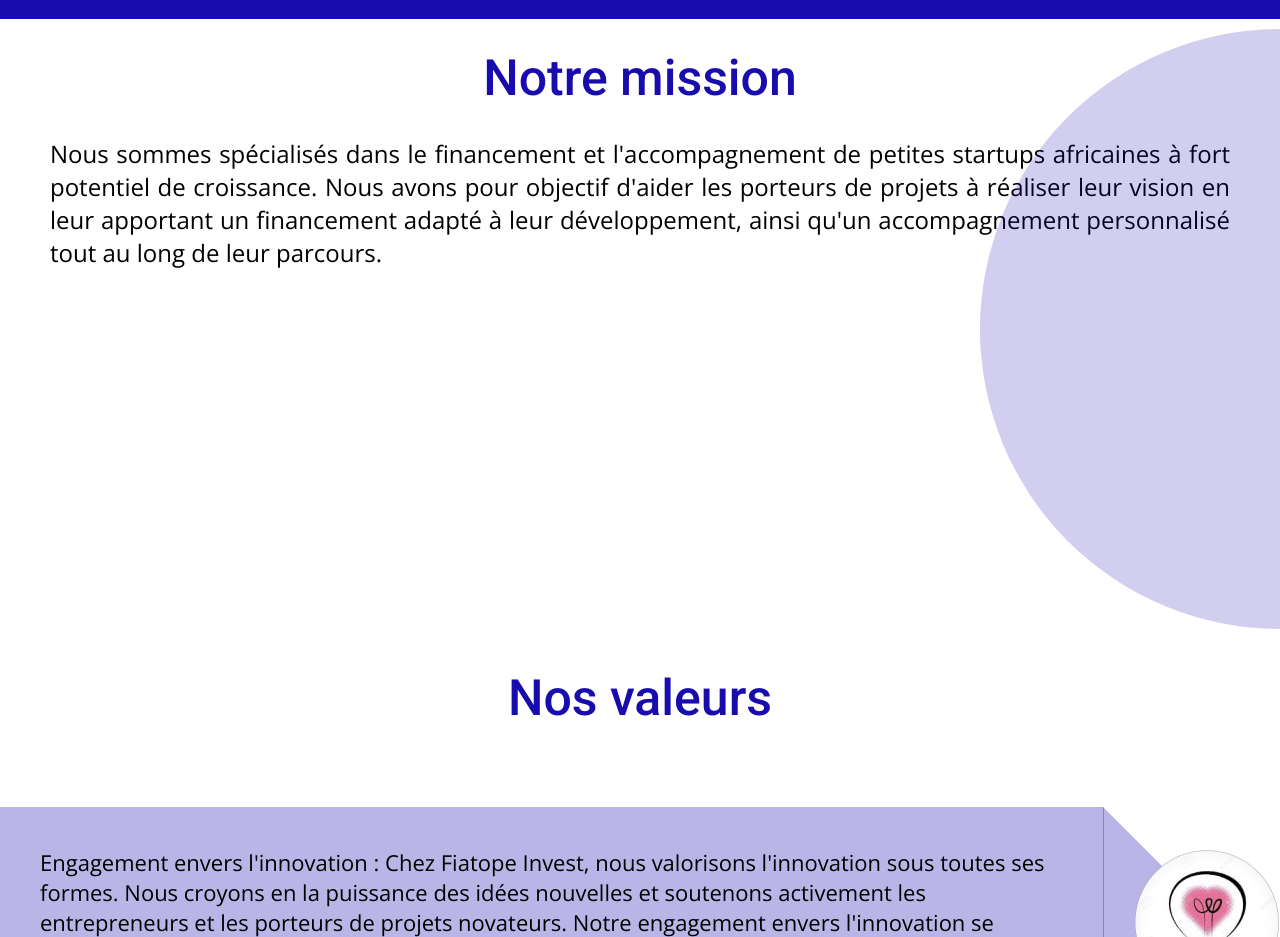
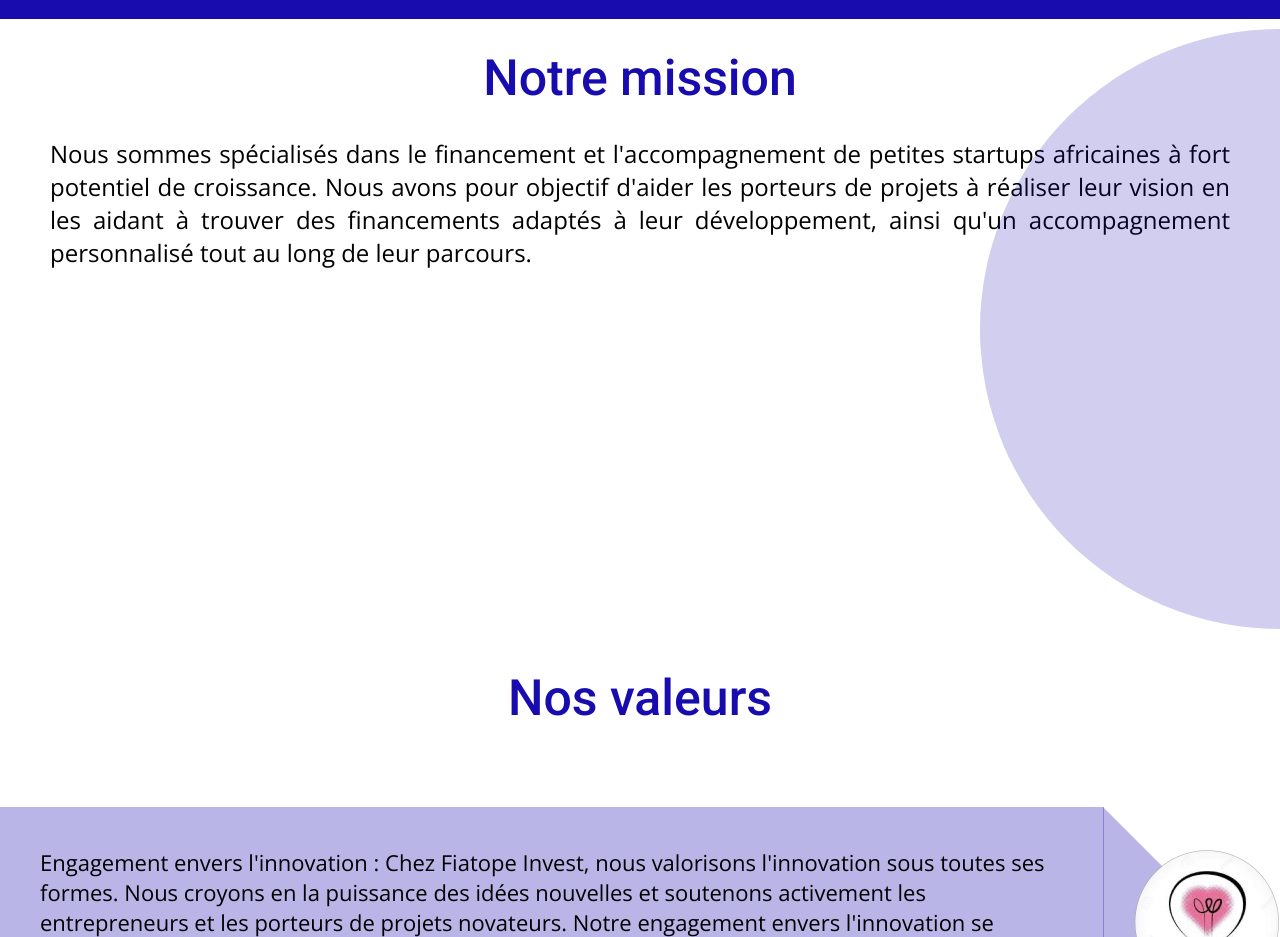
Before and after one commit to LucileBch/fiatope-invest, a React (Create React App) app: page / in a window 1280 px wide. Shown: the part 1240-2177 px from the top of the page. Built offline with nearby package versions, Linux system fonts and the light colour scheme.

Commit message:
correcting content

```diff
--- a/src/components/Home.jsx
+++ b/src/components/Home.jsx
@@ -32,9 +32,9 @@
                     Nous sommes spécialisés dans le financement et
                     l'accompagnement de petites startups africaines à fort
                     potentiel de croissance. Nous avons pour objectif d'aider
-                    les porteurs de projets à réaliser leur vision en leur
-                    apportant un financement adapté à leur développement, ainsi
-                    qu'un accompagnement personnalisé tout au long de leur
+                    les porteurs de projets à réaliser leur vision en les aidant
+                    à trouver des financements adaptés à leur développement,
+                    ainsi qu'un accompagnement personnalisé tout au long de leur
                     parcours.
                 </p>
                 <div className="mission-background"></div>
```
